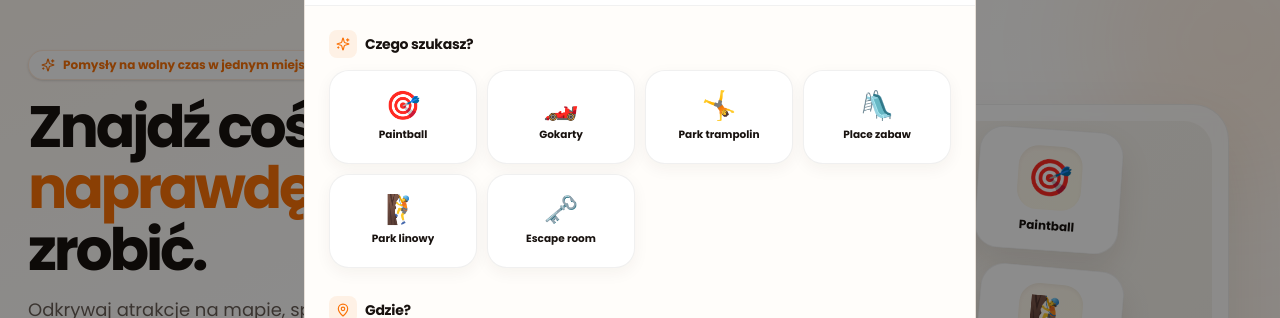
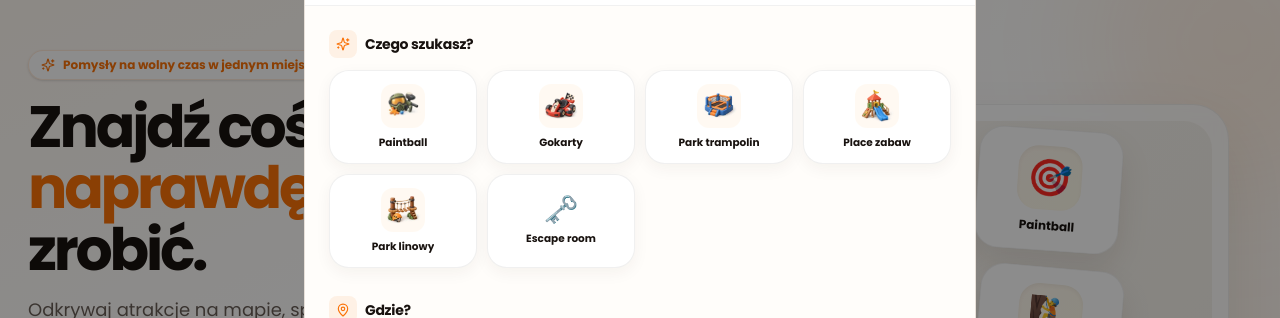
Before and after one commit to damianGG/EnjoyHubAI, a Next.js app: page / in a window 1280 px wide. Both pictures are taken after a click on the button "Otwórz wyszukiwarkę atrakcji". Shown: the part 222-540 px from the top of the page. Built offline with nearby package versions, Linux system fonts and the light colour scheme; no server answers; the database is empty.

Commit message:
feat(search): use local EnjoyHub 3D category icons

```diff
--- a/components/search-dialog.tsx
+++ b/components/search-dialog.tsx
@@ -10,6 +10,7 @@ import { Input } from "@/components/ui/input"
 import { ScrollArea } from "@/components/ui/scroll-area"
 import { BrandLogo } from "@/components/brand-logo"
 import { useUrlState } from "@/lib/search/url-state"
+import { getEnjoyHubCategoryIcon } from "@/lib/category-icon-assets"
 import { createClient } from "@/lib/supabase/client"
 import { cn } from "@/lib/utils"
 
@@ -163,6 +164,9 @@ export function SearchDialog({ open: controlledOpen, onOpenChange: controlledOnO
               <div className="grid grid-cols-3 gap-2.5 sm:grid-cols-4">
                 {categories.map((category) => {
                   const selected = selectedCategories.includes(category.slug)
+                  const localImage = getEnjoyHubCategoryIcon(category.slug)
+                  const imageUrl = localImage || category.image_url
+
                   return (
                     <button
                       key={category.id}
@@ -175,9 +179,15 @@ export function SearchDialog({ open: controlledOpen, onOpenChange: controlledOnO
                           : "border-black/[0.06] shadow-[0_5px_16px_rgba(58,39,20,0.05)]"
                       )}
                     >
-                      {category.image_url ? (
-                        <span className="relative mb-2 h-10 w-10 overflow-hidden rounded-xl">
-                          <Image src={category.image_url} alt="" fill className="object-cover" sizes="40px" />
+                      {imageUrl ? (
+                        <span className="relative mb-2 h-11 w-11 overflow-hidden rounded-xl bg-orange-50/70">
+                          <Image
+                            src={imageUrl}
+                            alt=""
+                            fill
+                            className={localImage ? "object-contain p-0.5" : "object-cover"}
+                            sizes="44px"
+                          />
                         </span>
                       ) : (
                         <span className="mb-2 text-[28px] leading-none">{category.icon || "✨"}</span>
```
